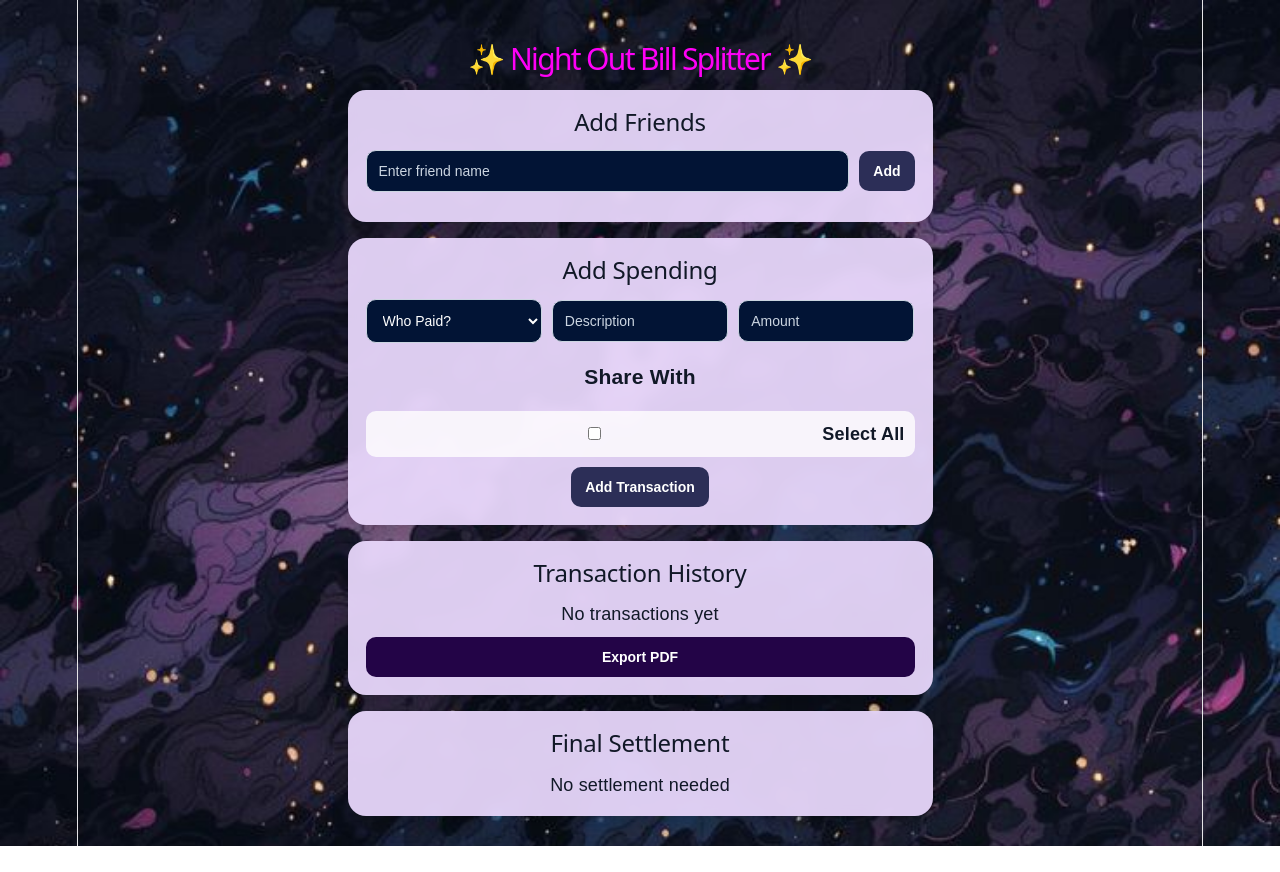
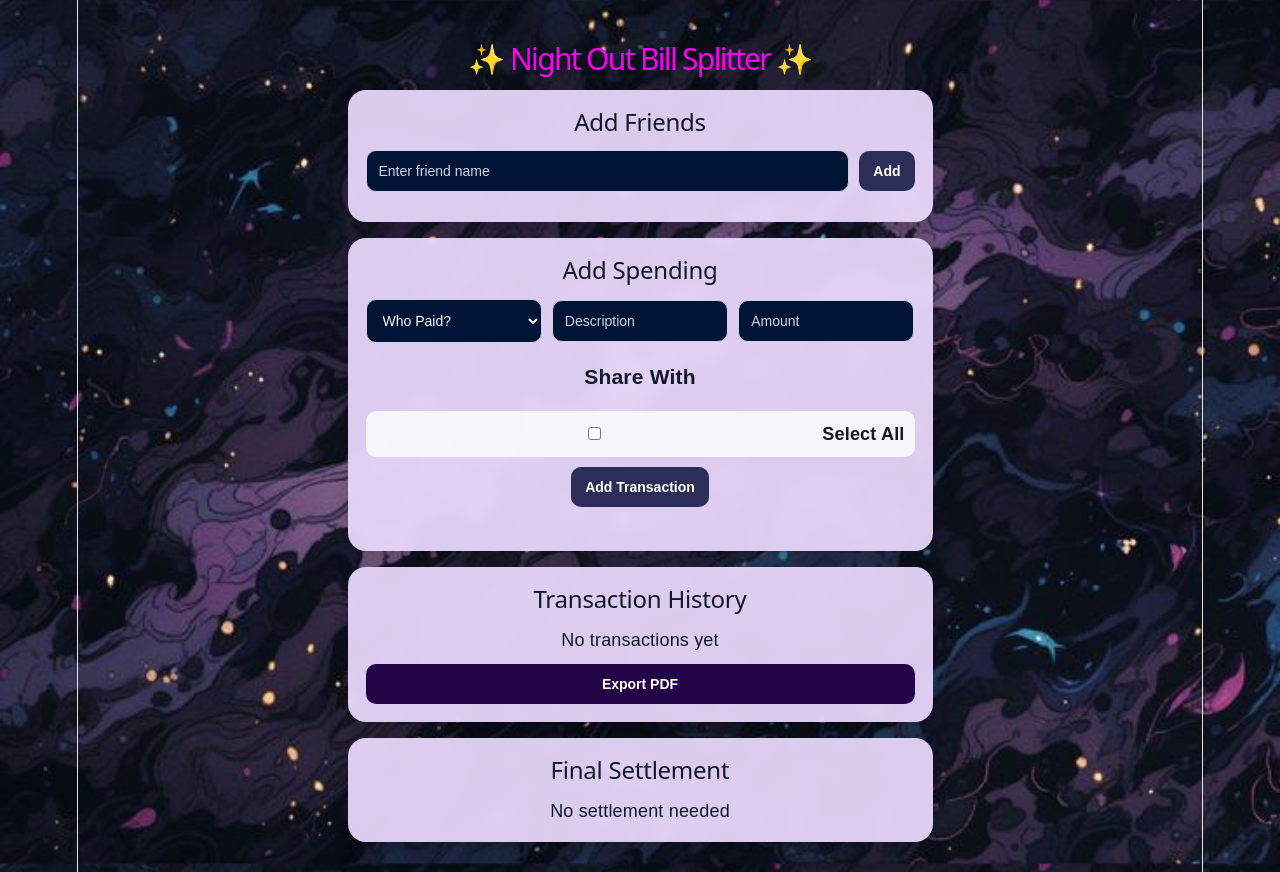
Before and after one commit to Ravinesh9990/night-out-splitter, a React (Vite) app: page / in a window 1280 px wide. Before the commit the page ends 846 px from the top, so only its background shows below. Built offline with nearby package versions, Linux system fonts and the light colour scheme.

Commit message:
Add Space in UI 'Add Transaction'

```diff
--- a/src/App.jsx
+++ b/src/App.jsx
@@ -268,6 +268,7 @@ function App() {
           <button onClick={addTransaction}>
             Add Transaction
           </button>
+          <div>&nbsp;</div>
         </div>
 
         <div className="card">
```
